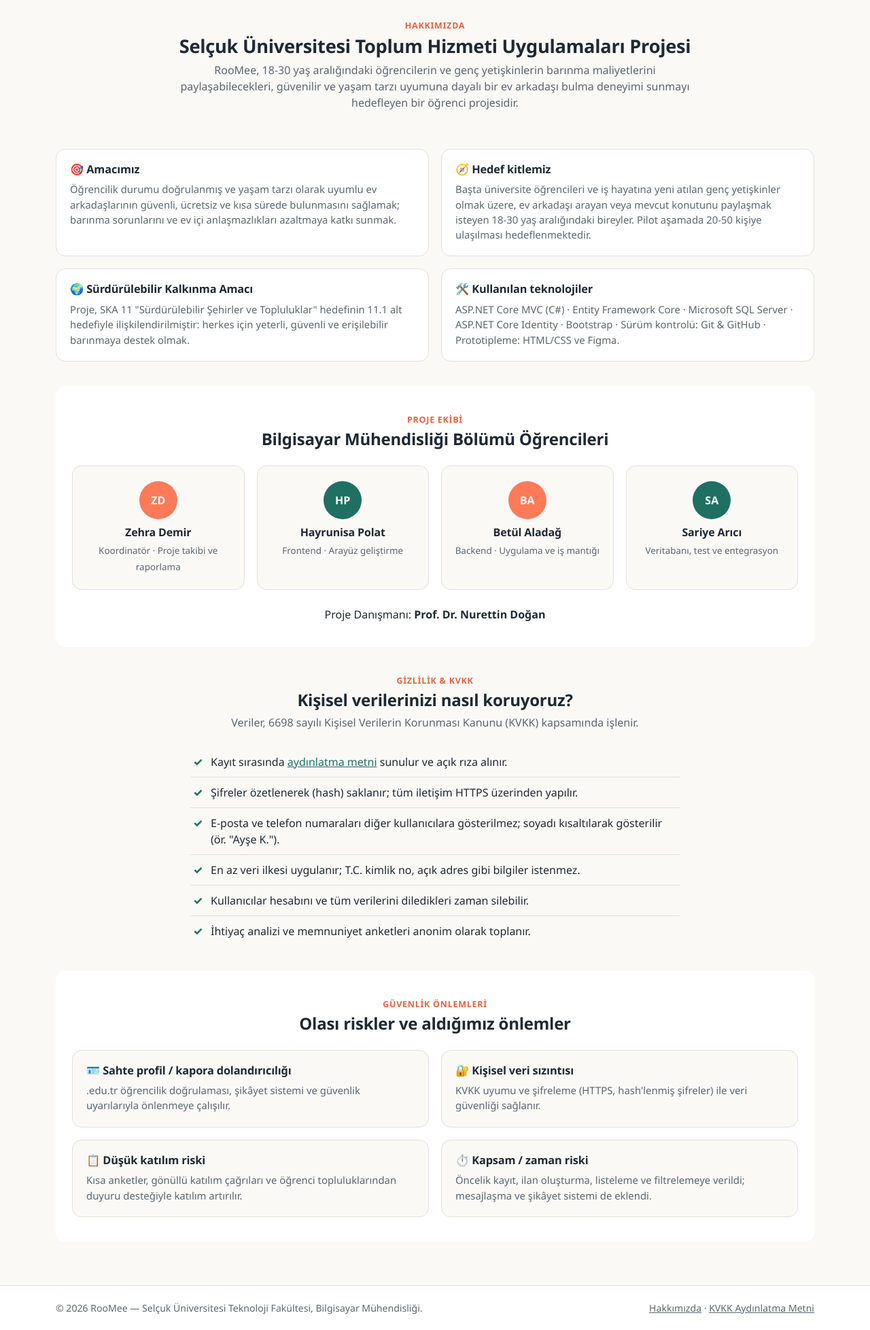
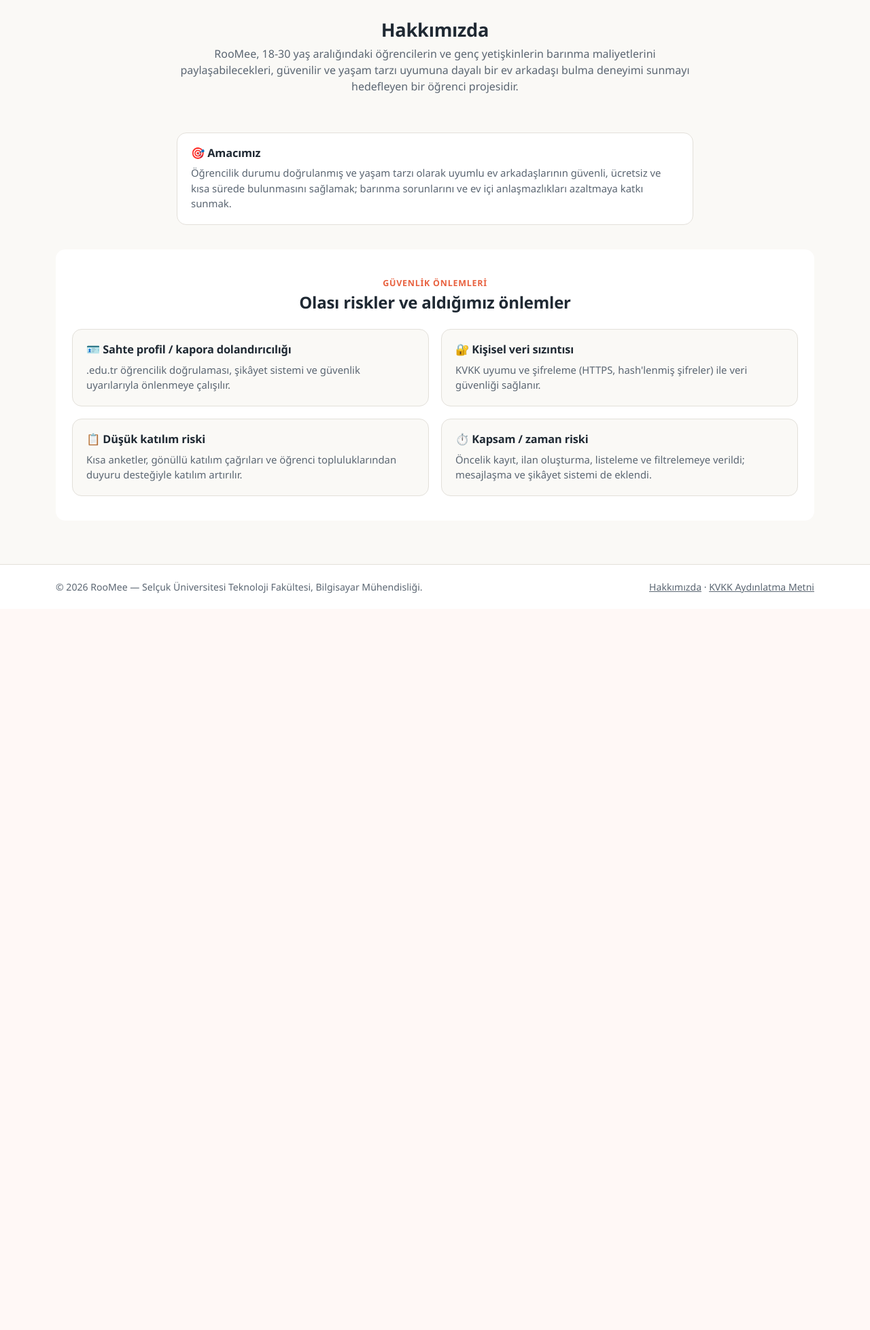
Before and after one commit to betulala/RooMee, an ASP.NET Core app: page /Home/Hakkimizda in a window 1280 px wide. Shown: the part 73-2030 px from the top of the page at 68% size. After the commit the page ends 946 px from the top, so only its background shows below. Run offline with ASP.NET Core 8, Linux system fonts and the light colour scheme; style sheets or scripts are compiled from the project's sources; some libraries are stand-ins or nearby versions.

Commit message:
Hakkımızda: sadece tanıtım, amaç ve riskler bölümleri

```diff
--- a/RooMee/Views/Home/Hakkimizda.cshtml
+++ b/RooMee/Views/Home/Hakkimizda.cshtml
@@ -4,8 +4,7 @@
 
 <div class="ea">
     <div class="ea-ust text-center mx-auto" style="max-width:760px">
-        <span class="ust-etiket">Hakkımızda</span>
-        <h1>Selçuk Üniversitesi Toplum Hizmeti Uygulamaları Projesi</h1>
+        <h1>Hakkımızda</h1>
         <p>
             RooMee, 18-30 yaş aralığındaki öğrencilerin ve genç yetişkinlerin barınma maliyetlerini
             paylaşabilecekleri, güvenilir ve yaşam tarzı uyumuna dayalı bir ev arkadaşı bulma deneyimi
@@ -15,85 +14,13 @@
 
     <!-- AMAÇ -->
     <section class="bolum">
-        <div class="deger-izgara">
-            <div class="deger-kart">
-                <h3>🎯 Amacımız</h3>
-                <p>
-                    Öğrencilik durumu doğrulanmış ve yaşam tarzı olarak uyumlu ev arkadaşlarının güvenli, ücretsiz
-                    ve kısa sürede bulunmasını sağlamak; barınma sorunlarını ve ev içi anlaşmazlıkları azaltmaya katkı sunmak.
-                </p>
-            </div>
-            <div class="deger-kart">
-                <h3>🧭 Hedef kitlemiz</h3>
-                <p>
-                    Başta üniversite öğrencileri ve iş hayatına yeni atılan genç yetişkinler olmak üzere, ev arkadaşı arayan
-                    veya mevcut konutunu paylaşmak isteyen 18-30 yaş aralığındaki bireyler. Pilot aşamada 20-50 kişiye
-                    ulaşılması hedeflenmektedir.
-                </p>
-            </div>
-            <div class="deger-kart">
-                <h3>🌍 Sürdürülebilir Kalkınma Amacı</h3>
-                <p>
-                    Proje, SKA 11 "Sürdürülebilir Şehirler ve Topluluklar" hedefinin 11.1 alt hedefiyle ilişkilendirilmiştir:
-                    herkes için yeterli, güvenli ve erişilebilir barınmaya destek olmak.
-                </p>
-            </div>
-            <div class="deger-kart">
-                <h3>🛠️ Kullanılan teknolojiler</h3>
-                <p>
-                    ASP.NET Core MVC (C#) · Entity Framework Core · Microsoft SQL Server · ASP.NET Core Identity ·
-                    Bootstrap · Sürüm kontrolü: Git &amp; GitHub · Prototipleme: HTML/CSS ve Figma.
-                </p>
-            </div>
+        <div class="deger-kart mx-auto" style="max-width:760px">
+            <h3>🎯 Amacımız</h3>
+            <p>
+                Öğrencilik durumu doğrulanmış ve yaşam tarzı olarak uyumlu ev arkadaşlarının güvenli, ücretsiz
+                ve kısa sürede bulunmasını sağlamak; barınma sorunlarını ve ev içi anlaşmazlıkları azaltmaya katkı sunmak.
+            </p>
         </div>
-    </section>
-
-    <!-- EKİP -->
-    <section class="bolum yuzey">
-        <div class="bolum-baslik">
-            <span class="ust-etiket">Proje ekibi</span>
-            <h2>Bilgisayar Mühendisliği Bölümü Öğrencileri</h2>
-        </div>
-        <div class="ekip-izgara">
-            <div class="ekip-kart">
-                <div class="avatar">ZD</div>
-                <h3>Zehra Demir</h3>
-                <span>Koordinatör · Proje takibi ve raporlama</span>
-            </div>
-            <div class="ekip-kart">
-                <div class="avatar alt">HP</div>
-                <h3>Hayrunisa Polat</h3>
-                <span>Frontend · Arayüz geliştirme</span>
-            </div>
-            <div class="ekip-kart">
-                <div class="avatar">BA</div>
-                <h3>Betül Aladağ</h3>
-                <span>Backend · Uygulama ve iş mantığı</span>
-            </div>
-            <div class="ekip-kart">
-                <div class="avatar alt">SA</div>
-                <h3>Sariye Arıcı</h3>
-                <span>Veritabanı, test ve entegrasyon</span>
-            </div>
-        </div>
-        <p class="text-center mt-4 mb-0">Proje Danışmanı: <strong>Prof. Dr. Nurettin Doğan</strong></p>
-    </section>
-
-    <!-- KVKK -->
-    <section class="bolum" id="kvkk">
-        <div class="bolum-baslik">
-            <span class="ust-etiket">Gizlilik &amp; KVKK</span>
-            <h2>Kişisel verilerinizi nasıl koruyoruz?</h2>
-            <p>Veriler, 6698 sayılı Kişisel Verilerin Korunması Kanunu (KVKK) kapsamında işlenir.</p>
-        </div>
-        <ul class="kvkk-liste">
-            <li>Kayıt sırasında <a asp-action="Privacy">aydınlatma metni</a> sunulur ve açık rıza alınır.</li>
-            <li>Şifreler özetlenerek (hash) saklanır; tüm iletişim HTTPS üzerinden yapılır.</li>
-            <li>E-posta ve telefon numaraları diğer kullanıcılara gösterilmez; soyadı kısaltılarak gösterilir (ör. "Ayşe K.").</li>
-            <li>En az veri ilkesi uygulanır; T.C. kimlik no, açık adres gibi bilgiler istenmez.</li>
-            <li>Kullanıcılar hesabını ve tüm verilerini diledikleri zaman silebilir.</li>
-            <li>İhtiyaç analizi ve memnuniyet anketleri anonim olarak toplanır.</li>
-        </ul>
     </section>
 
     <!-- RİSKLER -->
```
